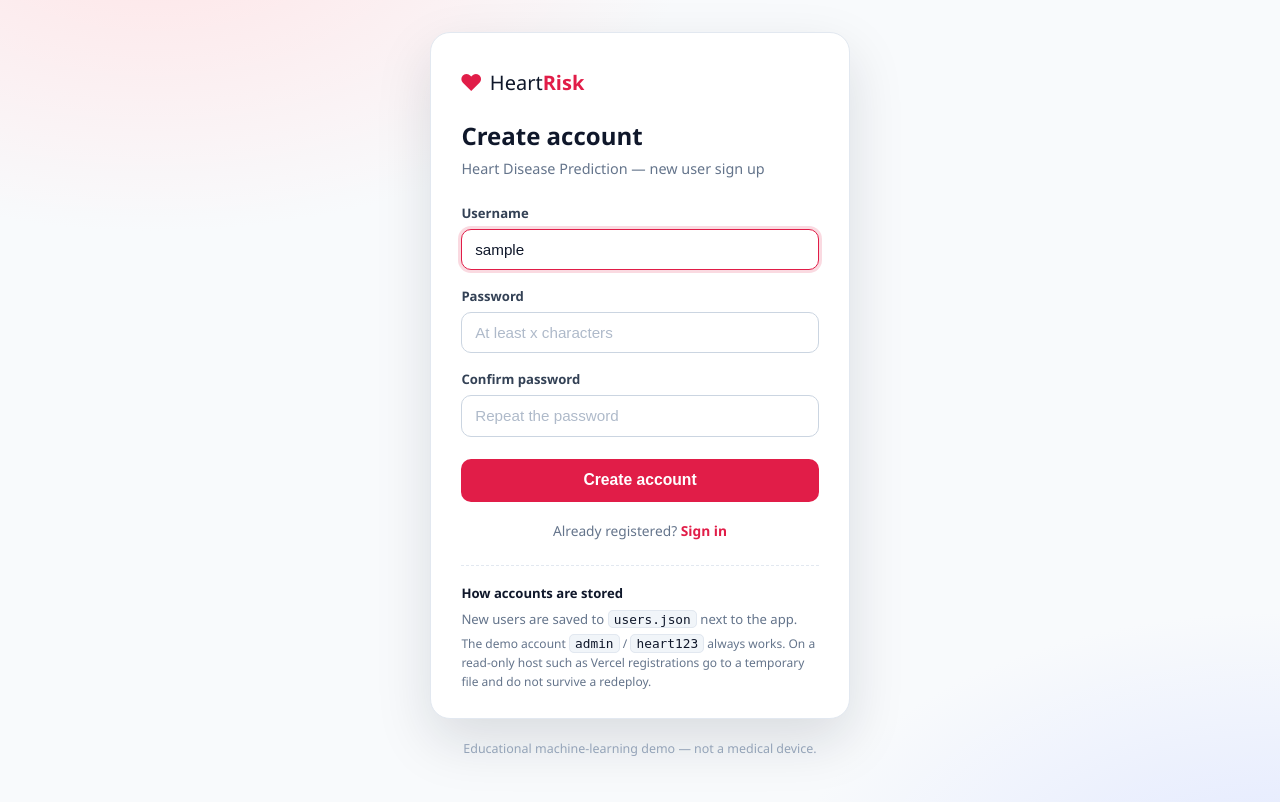
After one commit to 17ramya/Heart-Disease-Prediction, a Flask app: template templates/signup.html in a window 1280 px wide. The commit adds this page. Run offline with Flask 3, Linux system fonts and the light colour scheme; the template is opened without the code that fills it: most values are stand-ins (such as "Sample title", 1, 10 or a date in 2020).

Commit message:
Add self-service sign up so anyone can register an account
- app.py: UserStore persists accounts to users.json (falls back to a temp file, then memory, for read-only hosts); env/default accounts are seeded and always present; new /signup route with username/password validation and auto sign-in; USERS_FILE env var

- templates/signup.html: new light-mode sign-up page; login page now links to it

- static/style.css: .auth-alt link styles

- test_app.py: 27 tests, adds registration, persistence and validation cases

- .gitignore: ignore users.json; README: sign-up, storage and env var docs

```diff
--- a/app.py
+++ b/app.py
@@ -14,8 +14,11 @@ On Vercel the same WSGI ``app`` object in this module is auto-detected.
 """
 
 import functools
+import json
 import os
-from datetime import timedelta
+import re
+import tempfile
+from datetime import datetime, timedelta, timezone
 
 from flask import (
     Flask,
@@ -54,6 +57,10 @@ app.config["SESSION_COOKIE_SAMESITE"] = "Lax"
 # Default demo credentials (override with environment variables).
 DEFAULT_USERNAME = "admin"
 DEFAULT_PASSWORD = "heart123"
+
+# Self-service registration rules (see the /signup route).
+MIN_PASSWORD_LENGTH = 6
+USERNAME_PATTERN = r"^[A-Za-z0-9._-]{3,24}$"
 
 # --------------------------------------------------------------------------- #
 # Feature metadata (drives the form, validation and the reference table)
@@ -244,15 +251,32 @@ def merged_features():
 # --------------------------------------------------------------------------- #
 
 
-def _load_users():
-    """Load users from the environment.
+def _now():
+    return datetime.now(timezone.utc).isoformat(timespec="seconds")
+
+
+def _hash_record(password):
+    """A freshly salted password record."""
+    return {"password": generate_password_hash(password), "created": _now()}
+
+
+def _normalise_record(record):
+    """Accept both ``{"password": ...}`` and a bare hash string."""
+    if isinstance(record, str):
+        return {"password": record, "created": None}
+    if isinstance(record, dict) and isinstance(record.get("password"), str):
+        return {"password": record["password"], "created": record.get("created")}
+    return None
+
+
+def _seed_users():
+    """Accounts defined through the environment.
 
     * ``APP_USERS``     - comma separated ``user:password`` pairs, e.g.
       ``"alice:secret,bob:hunter2"``.
     * ``APP_USERNAME`` / ``APP_PASSWORD`` - a single account.
 
     Falls back to the built-in demo account when nothing is configured.
-    Passwords are stored as salted hashes.
     """
     users = {}
     raw = os.environ.get("APP_USERS", "").strip()
@@ -263,24 +287,108 @@ def _load_users():
                 username, password = pair.split(":", 1)
                 username = username.strip()
                 if username:
-                    users[username] = generate_password_hash(password)
+                    users[username] = _hash_record(password)
 
     if not users:
         username = os.environ.get("APP_USERNAME", DEFAULT_USERNAME).strip()
         password = os.environ.get("APP_PASSWORD", DEFAULT_PASSWORD)
-        users[username or DEFAULT_USERNAME] = generate_password_hash(password)
+        users[username or DEFAULT_USERNAME] = _hash_record(password)
     return users
 
 
-USERS = _load_users()
+class UserStore:
+    """User accounts kept in a JSON file.
+
+    Accounts created through ``/signup`` are written to ``USERS_FILE``
+    (default ``users.json`` next to the app). Where that location is not
+    writable - e.g. on Vercel, whose deployment bundle is read-only - the store
+    transparently falls back to a temporary file and finally to memory. The
+    environment accounts (``admin`` / ``APP_USERS``) are always present and take
+    precedence over a same-named account in the file.
+    """
+
+    def __init__(self, path, seed=None):
+        self.path = path
+        self.users = self._read()
+        if seed:
+            self.users.update(seed)
+        # Writing at start-up creates the file and proves the location works.
+        self.persistent = self._write()
+
+    # -- storage ----------------------------------------------------------
+    def _read(self):
+        try:
+            with open(self.path, "r", encoding="utf-8") as handle:
+                raw = json.load(handle)
+        except (OSError, ValueError):
+            return {}
+        if not isinstance(raw, dict):
+            return {}
+        users = {}
+        for username, record in raw.items():
+            normalised = _normalise_record(record)
+            if normalised:
+                users[username] = normalised
+        return users
+
+    def _write(self):
+        try:
+            folder = os.path.dirname(os.path.abspath(self.path))
+            os.makedirs(folder, exist_ok=True)
+            temp_path = self.path + ".tmp"
+            with open(temp_path, "w", encoding="utf-8") as handle:
+                json.dump(self.users, handle, indent=2, sort_keys=True)
+            os.replace(temp_path, self.path)
+            return True
+        except OSError:
+            return False
+
+    # -- queries ----------------------------------------------------------
+    def get(self, username):
+        return self.users.get(username)
+
+    def usernames(self):
+        return sorted(self.users)
+
+    def authenticate(self, username, password):
+        record = self.users.get(username)
+        if not record:
+            return None
+        if record["password"] and check_password_hash(record["password"], password):
+            return username
+        return None
+
+    # -- mutation ---------------------------------------------------------
+    def add(self, username, password):
+        self.users[username] = _hash_record(password)
+        self.persistent = self._write()
+        return self.users[username]
+
+
+def _build_user_store():
+    """Use the first writable location for the JSON user database."""
+    seed = _seed_users()
+    candidates = []
+    configured = os.environ.get("USERS_FILE")
+    if configured:
+        candidates.append(configured)
+    candidates.append(os.path.join(BASE_DIR, "users.json"))
+    candidates.append(os.path.join(tempfile.gettempdir(), "heartrisk_users.json"))
+
+    store = None
+    for path in candidates:
+        store = UserStore(path, seed)
+        if store.persistent:
+            return store
+    return store
+
+
+USERS = _build_user_store()
 
 
 def authenticate(username, password):
     """Return the username when the credentials are valid, else ``None``."""
-    stored = USERS.get(username)
-    if stored and check_password_hash(stored, password):
-        return username
-    return None
+    return USERS.authenticate(username, password)
 
 
 def login_required(view):
@@ -329,6 +437,48 @@ def login():
 
     return render_template(
         "login.html", error=error, next=request.args.get("next", "")
+    )
+
+
+@app.route("/signup", methods=["GET", "POST"])
+def signup():
+    """Self-service account creation."""
+    if session.get("user"):
+        return redirect(_safe_next(request.args.get("next")) or url_for("index"))
+
+    error = None
+    username = ""
+    if request.method == "POST":
+        username = (request.form.get("username") or "").strip()
+        password = request.form.get("password") or ""
+        confirm = request.form.get("confirm") or ""
+
+        if not re.match(USERNAME_PATTERN, username):
+            error = (
+                "Username must be 3-24 characters: letters, digits, "
+                "dot, dash or underscore."
+            )
+        elif len(password) < MIN_PASSWORD_LENGTH:
+            error = f"Password must be at least {MIN_PASSWORD_LENGTH} characters."
+        elif password != confirm:
+            error = "The two passwords do not match."
+        elif USERS.get(username):
+            error = "That username is already taken - please pick another one."
+
+        if error is None:
+            USERS.add(username, password)
+            session.clear()
+            session.permanent = True
+            session["user"] = username
+            target = _safe_next(request.args.get("next"))
+            return redirect(target or url_for("index"))
+
+    return render_template(
+        "signup.html",
+        error=error,
+        username=username,
+        next=request.args.get("next", ""),
+        min_password=MIN_PASSWORD_LENGTH,
     )
 
 
--- a/static/style.css
+++ b/static/style.css
@@ -408,6 +408,14 @@ code { background: var(--code-bg); color: var(--ink); padding: 0.1rem 0.35rem;
 }
 .auth-btn:hover { background: var(--primary-dark); }
 .auth-btn:active { transform: translateY(1px); }
+.auth-alt {
+  margin: 1.1rem 0 0;
+  text-align: center;
+  font-size: 0.86rem;
+  color: #64748b;
+}
+.auth-alt a { color: var(--primary); font-weight: 600; text-decoration: none; }
+.auth-alt a:hover { text-decoration: underline; }
 .alert {
   background: #fee2e2;
   color: #991b1b;
--- a/templates/login.html
+++ b/templates/login.html
@@ -41,6 +41,11 @@
         <button type="submit" class="auth-btn">Sign in</button>
       </form>
 
+      <p class="auth-alt">
+        Don&rsquo;t have an account?
+        <a href="{{ url_for('signup') }}{% if next %}?next={{ next|urlencode }}{% endif %}">Create one</a>
+      </p>
+
       <div class="auth-hint">
         <strong>Demo account</strong>
         <span>username <code>admin</code> &nbsp;&middot;&nbsp; password <code>heart123</code></span>
--- /dev/null
+++ b/templates/signup.html
@@ -0,0 +1,75 @@
+<!DOCTYPE html>
+<html lang="en" data-theme="light">
+<head>
+  <meta charset="UTF-8" />
+  <meta name="viewport" content="width=device-width, initial-scale=1.0" />
+  <title>Create account &middot; Heart Disease Prediction</title>
+  <meta name="robots" content="noindex" />
+  <link rel="stylesheet" href="{{ url_for('static', filename='style.css') }}" />
+</head>
+<body class="auth-body">
+
+  <main class="auth-wrap">
+    <section class="auth-card">
+      <div class="auth-brand">
+        <span class="brand-heart">&#10084;</span>
+        <span>Heart<strong>Risk</strong></span>
+      </div>
+
+      <h1>Create account</h1>
+      <p class="auth-sub">Heart Disease Prediction &mdash; new user sign up</p>
+
+      {% if error %}
+      <div class="alert" role="alert">{{ error }}</div>
+      {% endif %}
+
+      <form method="post" action="{{ url_for('signup') }}" autocomplete="off">
+        <input type="hidden" name="next" value="{{ next }}" />
+
+        <label class="auth-field">
+          <span>Username</span>
+          <input type="text" name="username" id="username" required autofocus
+                 autocomplete="off" value="{{ username }}"
+                 placeholder="3&ndash;24 characters (a-z, 0-9, . _ -)" />
+        </label>
+
+        <label class="auth-field">
+          <span>Password</span>
+          <input type="password" name="password" id="password" required
+                 minlength="{{ min_password }}" autocomplete="new-password"
+                 placeholder="At least {{ min_password }} characters" />
+        </label>
+
+        <label class="auth-field">
+          <span>Confirm password</span>
+          <input type="password" name="confirm" id="confirm" required
+                 minlength="{{ min_password }}" autocomplete="new-password"
+                 placeholder="Repeat the password" />
+        </label>
+
+        <button type="submit" class="auth-btn">Create account</button>
+      </form>
+
+      <p class="auth-alt">
+        Already registered?
+        <a href="{{ url_for('login') }}{% if next %}?next={{ next|urlencode }}{% endif %}">Sign in</a>
+      </p>
+
+      <div class="auth-hint">
+        <strong>How accounts are stored</strong>
+        <span>New users are saved to <code>users.json</code> next to the app.</span>
+        <small>
+          The demo account <code>admin</code> / <code>heart123</code> always works.
+          On a read-only host such as Vercel registrations go to a temporary file
+          and do not survive a redeploy.
+        </small>
+      </div>
+    </section>
+
+    <p class="auth-foot">
+      Educational machine-learning demo &mdash; not a medical device.
+    </p>
+  </main>
+
+</body>
+</html>
```
Also changed, not shown: test_app.py (+91 -4 lines), README.md, 1 other file.
